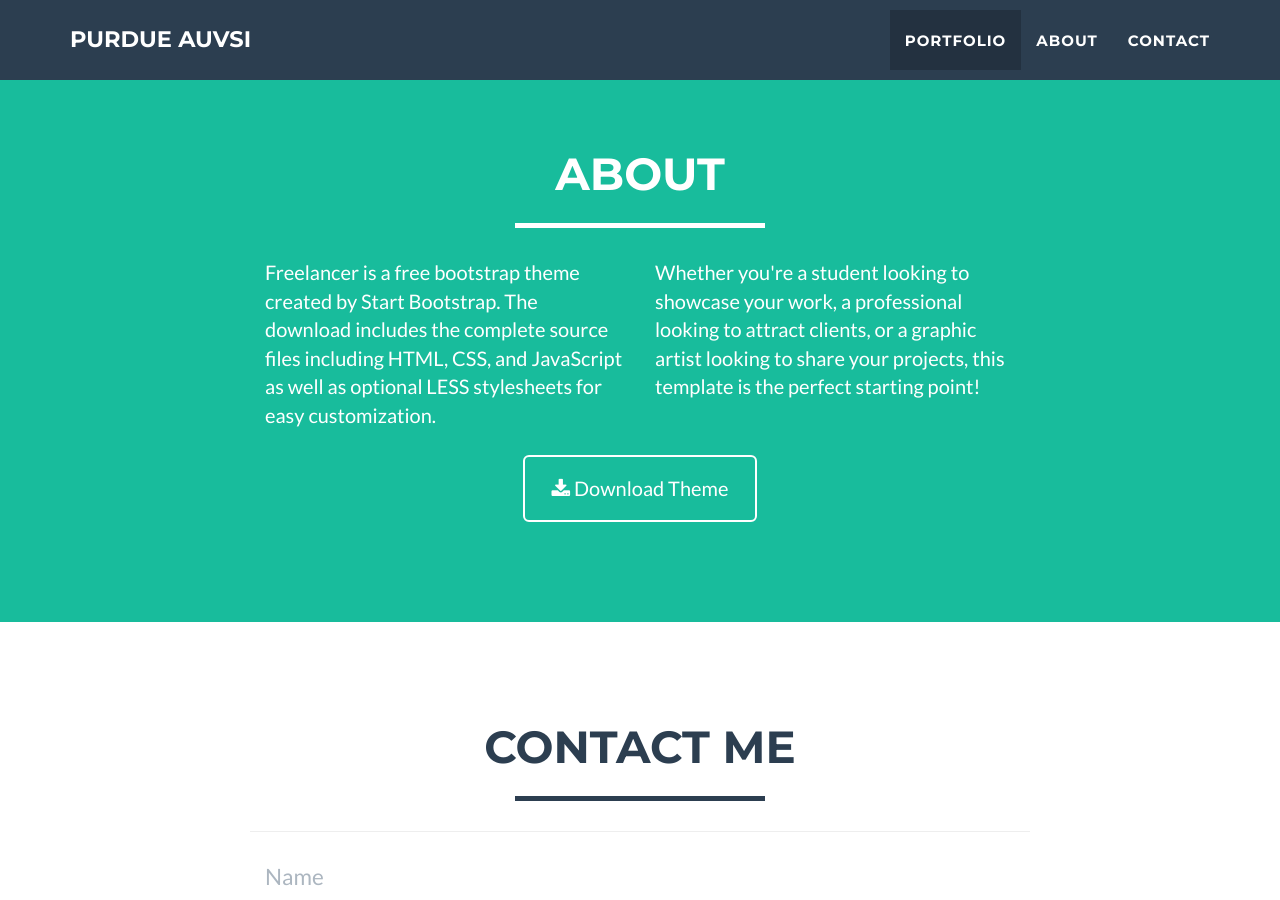
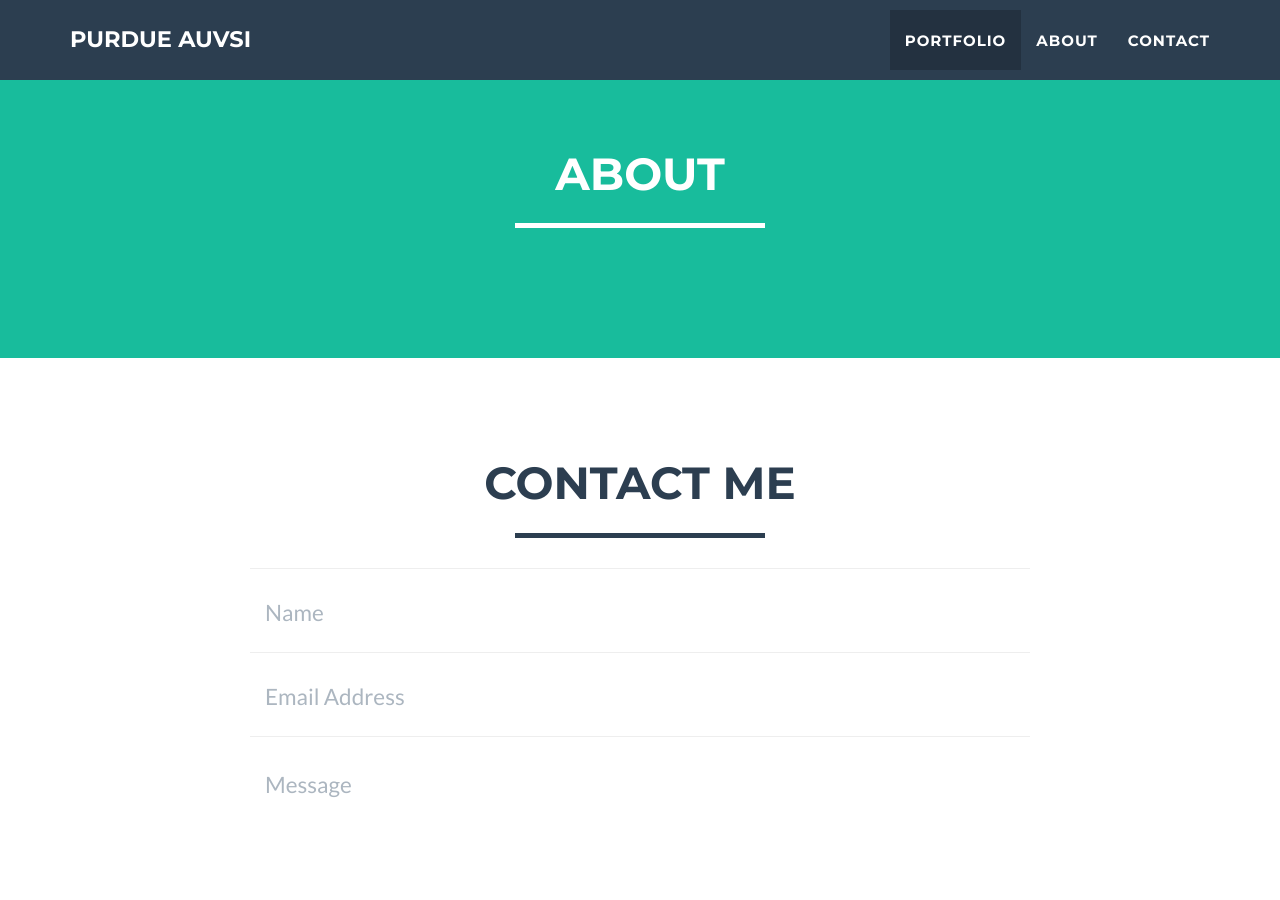
Before and after one commit to purdue-arc/website, a Jekyll site: the page built from index.html, in a window 1280 px wide and 900 px high, scrolled down 1895 px. Built offline with Jekyll 4.4.1, drawn with Linux system fonts in a browser that asks for light colours.

Commit message:
Update about.html

```diff
--- a/_includes/about.html
+++ b/_includes/about.html
@@ -7,18 +7,6 @@
                     <hr class="star-light">
                 </div>
             </div>
-            <div class="row">
-                <div class="col-lg-4 col-lg-offset-2">
-                    <p>Freelancer is a free bootstrap theme created by Start Bootstrap. The download includes the complete source files including HTML, CSS, and JavaScript as well as optional LESS stylesheets for easy customization.</p>
-                </div>
-                <div class="col-lg-4">
-                    <p>Whether you're a student looking to showcase your work, a professional looking to attract clients, or a graphic artist looking to share your projects, this template is the perfect starting point! </p>
-                </div>
-                <div class="col-lg-8 col-lg-offset-2 text-center">
-                    <a href="#" class="btn btn-lg btn-outline">
-                        <i class="fa fa-download"></i> Download Theme
-                    </a>
-                </div>
-            </div>
+
         </div>
     </section>
```
